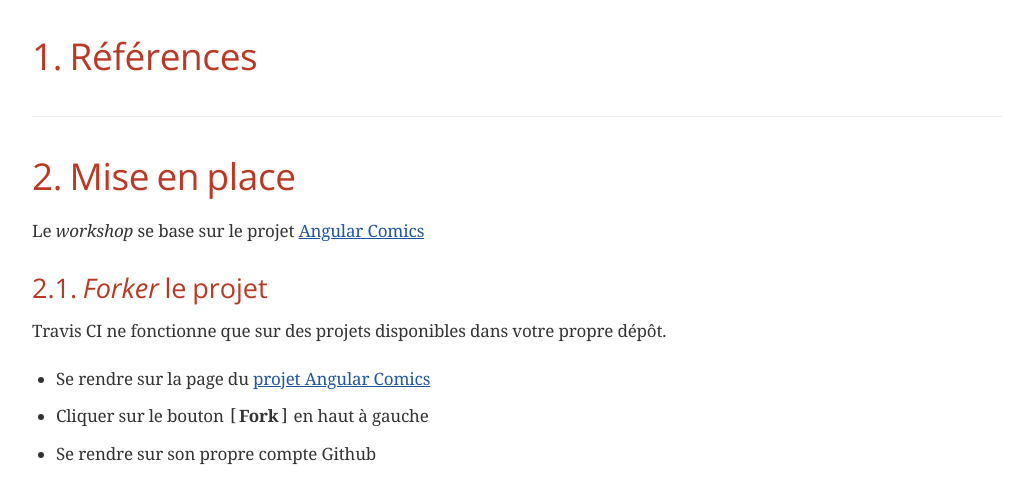
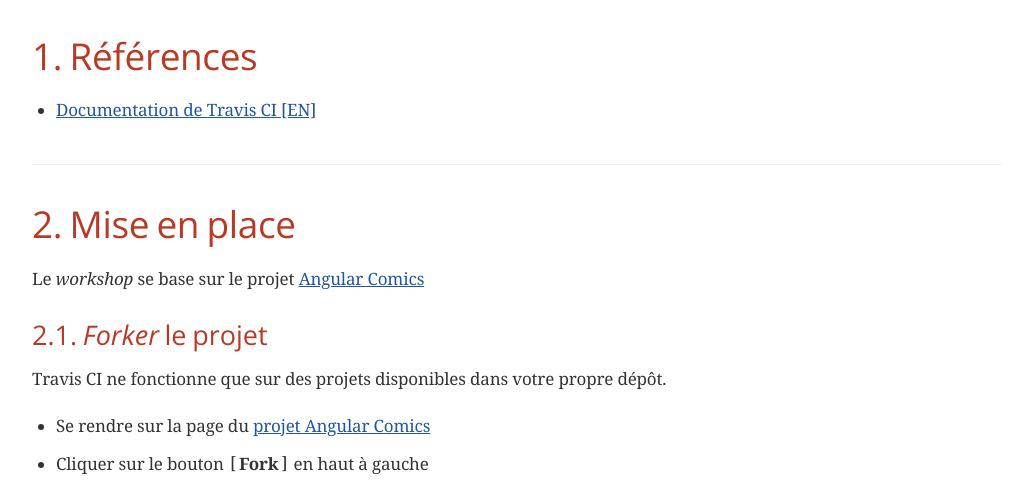
Before and after one commit to formations/continuous-integration-cloud, a plain HTML site: page index.html in a window 1280 px wide. Shown: the part 1071-1554 px from the top of the page, without its empty margins (123-1156 px from the left). Drawn offline with nearby package versions, Linux system fonts and the light colour scheme; a web font is replaced by a local one.

Commit message:
Update site with documentation

```diff
--- a/index.html
+++ b/index.html
@@ -470,7 +470,13 @@ body.book #toc,body.book #preamble,body.book h1.sect0,body.book .sect1>h2{page-b
 <div class="sect1">
 <h2 id="_références"><a class="anchor" href="#_références"></a>1. Références</h2>
 <div class="sectionbody">
-
+<div class="ulist">
+<ul>
+<li>
+<p><a href="https://docs.travis-ci.com/">Documentation de Travis CI [EN]</a></p>
+</li>
+</ul>
+</div>
 </div>
 </div>
 <div class="sect1">
@@ -820,7 +826,7 @@ Done. Your build exited with 0.</pre>
 </div>
 <div id="footer">
 <div id="footer-text">
-Last updated 2016-11-13 18:56:35 CET
+Last updated 2016-11-13 18:58:52 CET
 </div>
 </div>
 </body>
```
